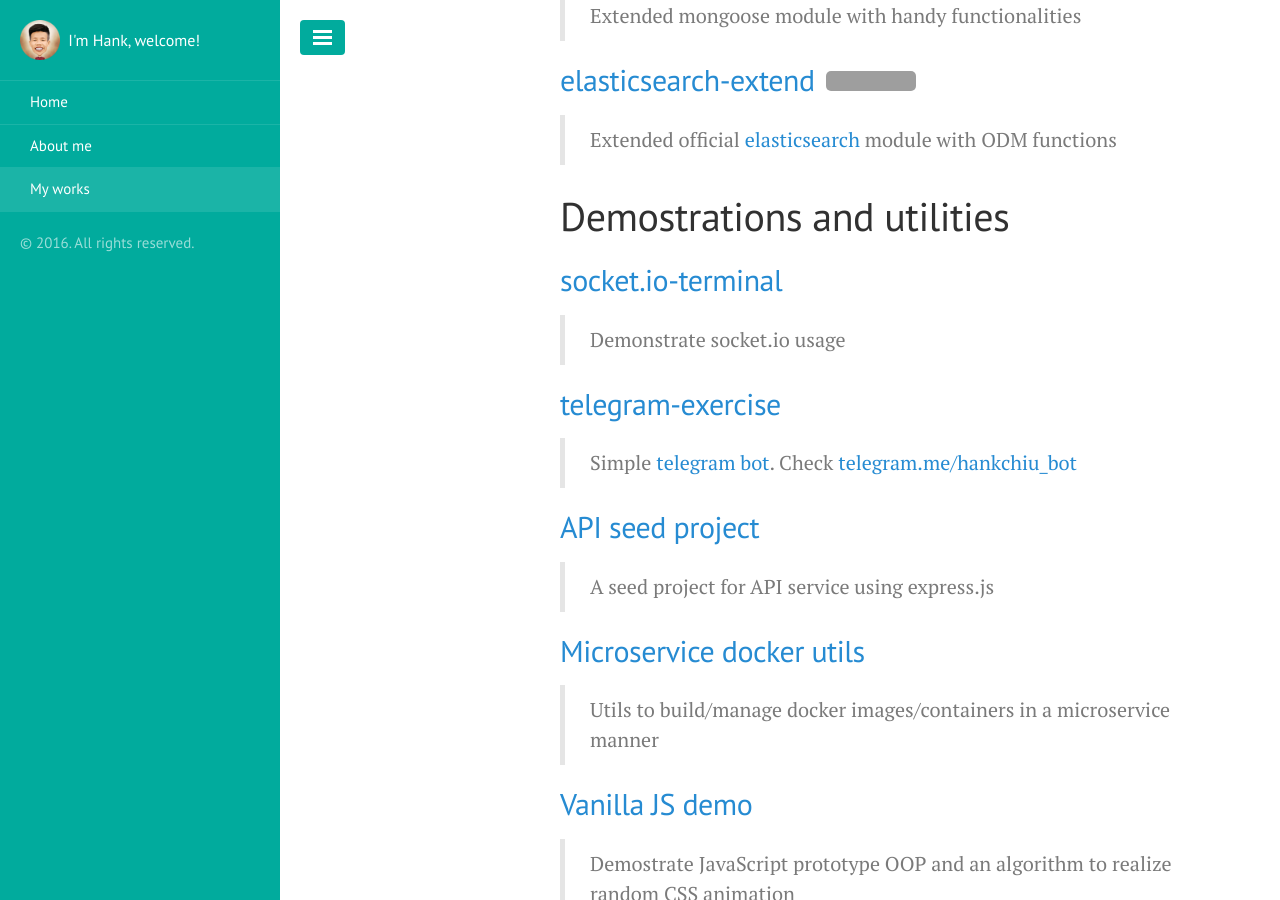
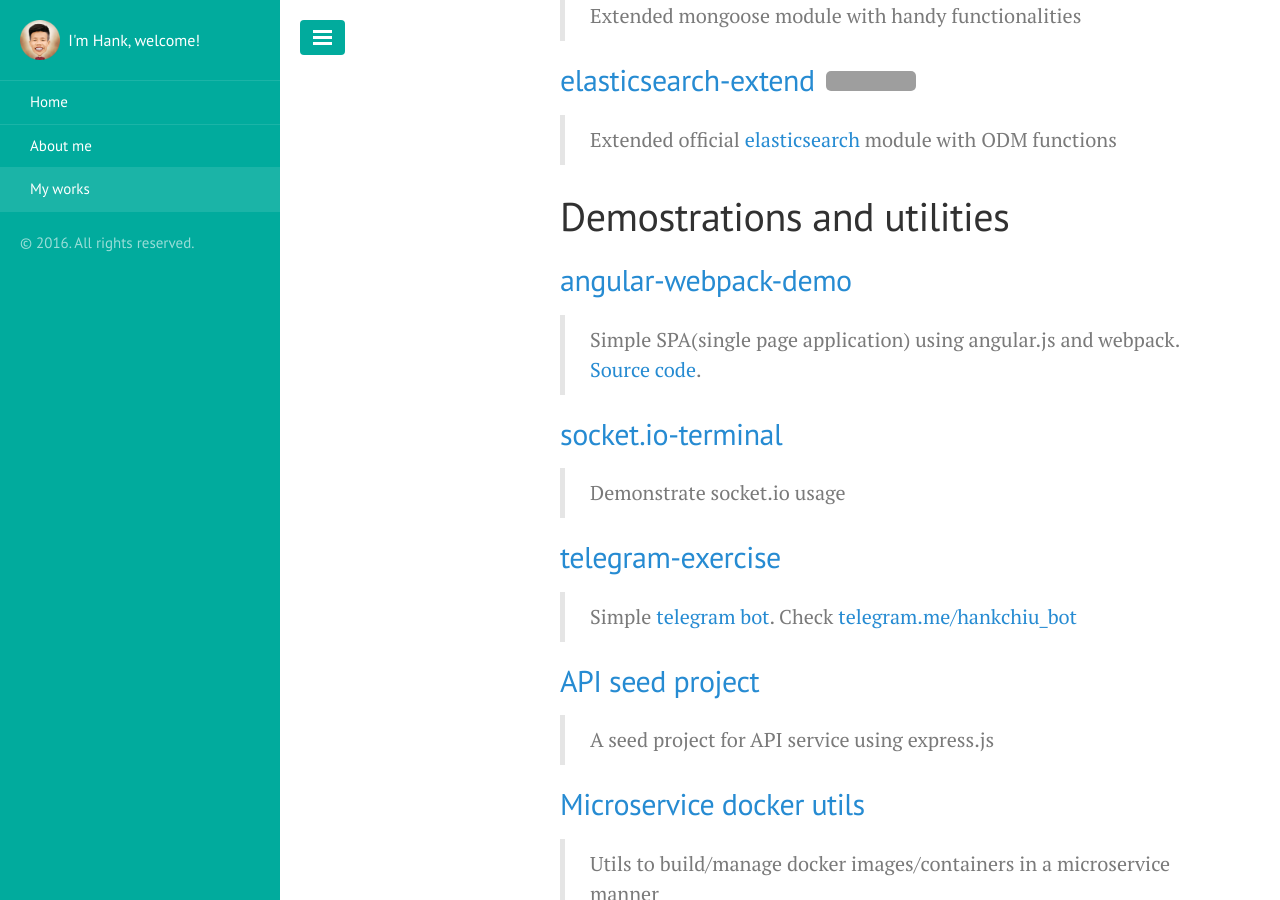
Before and after one commit to hankchiutw/hankchiutw.github.io, a Jekyll site: the page built from my-works.md, in a window 1280 px wide and 900 px high, scrolled down 540 px. Built offline with Jekyll 4.4.1, drawn with Linux system fonts in a browser that asks for light colours; grey boxes are pictures that could not be loaded.

Commit message:
add angular-webpack-demo

```diff
--- a/my-works.md
+++ b/my-works.md
@@ -18,6 +18,9 @@
 
 # Demostrations and utilities
 
+## [angular-webpack-demo](https://hankchiutw.github.io/angular-webpack-demo)
+> Simple SPA(single page application) using angular.js and webpack. [Source code](https://github.com/hankchiutw/angular-webpack-demo).
+
 ## [socket.io-terminal](https://github.com/hankchiutw/socket.io-terminal)
 > Demonstrate socket.io usage
 
```
